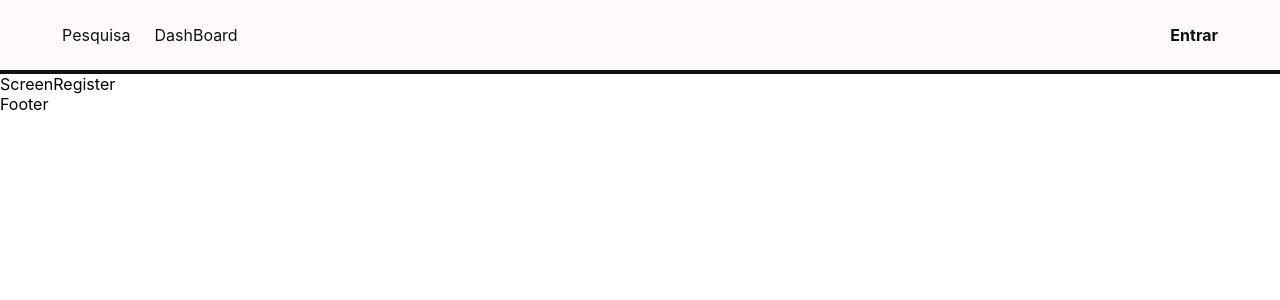
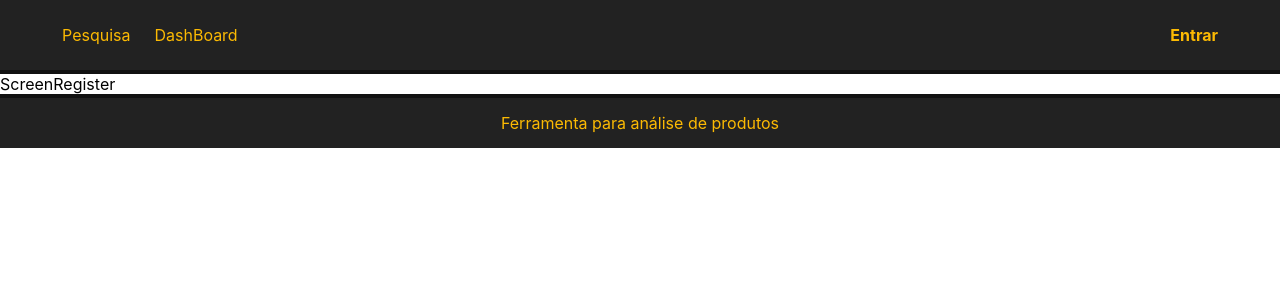
Before and after one commit to SilvanMoura/ferramentaVendasFront, a React (Create React App) app: page /register in a window 1280 px wide. Shown: the top 300 px of the page. Built offline with nearby package versions, Linux system fonts and the light colour scheme.

Commit message:
Footer structure and style

```diff
--- a/src/components/Footer/Footer.css
+++ b/src/components/Footer/Footer.css
@@ -0,0 +1,11 @@
+#footer{
+    height: 50px;
+    background-color: #222;
+    border-top: 4px solid #111;
+    color: #FCBA03;
+    display: flex;
+    align-items: center;
+    justify-content: center;
+    /* bottom: 0; */
+    width: 100%;
+}
--- a/src/components/Footer/Footer.jsx
+++ b/src/components/Footer/Footer.jsx
@@ -1,6 +1,10 @@
 import "./Footer.css";
 const Footer = () => {
-    return <div>Footer</div>;
+    return(
+        <footer id="footer">
+            <p>Ferramenta para análise de produtos</p>
+        </footer>
+    )
 };
 
 export default Footer;
--- a/src/components/Header/Header.css
+++ b/src/components/Header/Header.css
@@ -1,5 +1,5 @@
 header{
-    background-color: #fffbfb;
+    background-color: #222;
     border-bottom: 4px solid #111;
     padding: 15px 50px;
     height: 40px;
@@ -9,7 +9,7 @@ header{
 }
 
 .nav-button{
-    color: #111;
+    color: #FCBA03;
     text-decoration: none;
     margin: 12px;
     transition: .5s;
--- a/src/components/Header/Header.jsx
+++ b/src/components/Header/Header.jsx
@@ -1,6 +1,6 @@
 import "./Header.css";
 const Header = () => {
-    return <div>
+    return(
         <header>
 
             <nav>
@@ -12,7 +12,7 @@ const Header = () => {
             {/* <router-link to="/" class="btn-auth">Sair</router-link> */}
 
         </header>
-    </div>
+    )
 };
 
 export default Header;
```
